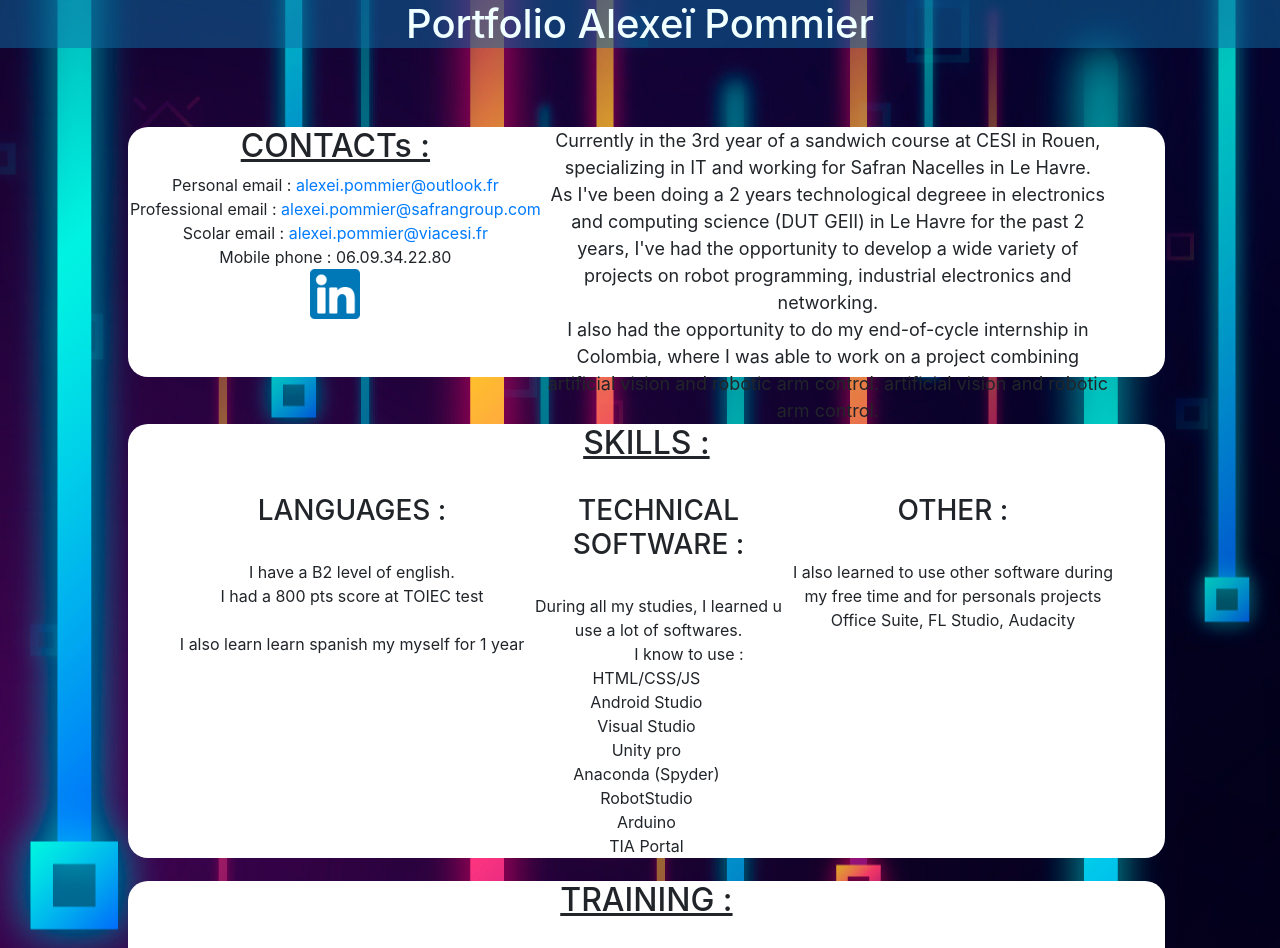
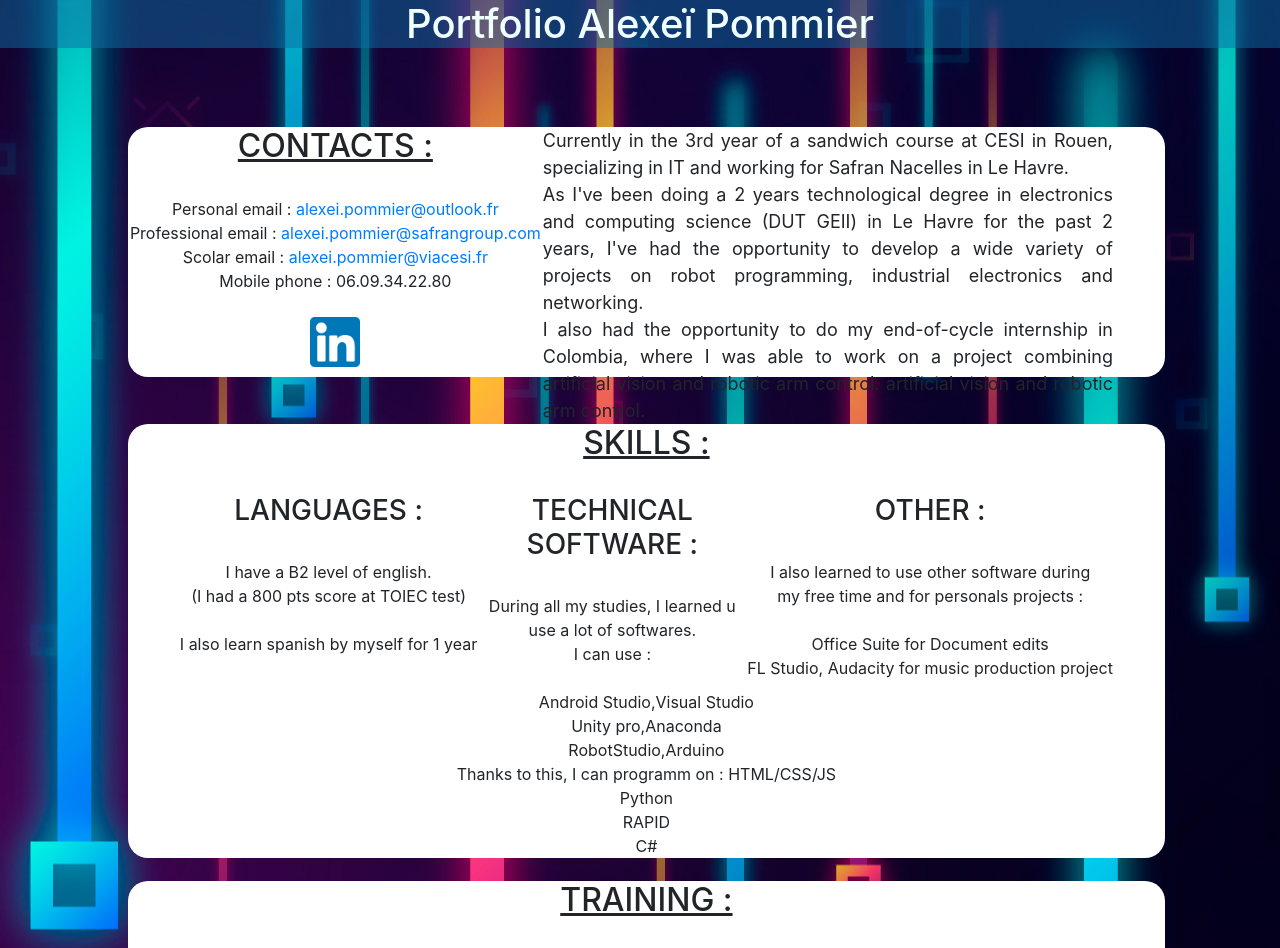
Before and after one commit to Alexeipomm/Alexeipomm.github.io, a plain HTML site: page index.html in a window 1280 px wide. Shown: the top 948 px of the page. Drawn offline with nearby package versions, Linux system fonts and the light colour scheme.

Commit message:
fezfezfezfef

```diff
--- a/index.html
+++ b/index.html
@@ -24,15 +24,15 @@
 <section id="presentation">
     <div id="contact">
       <h2 id="contacttitle">
-        CONTACTs :
-      </h2>
+        CONTACTS :
+      </h2><br>
         Personal email :
         <a href ="mailto: alexei.pommier@outlook.fr"> alexei.pommier@outlook.fr</a><br>
         Professional email :
         <a href ="mailto: alexei.pommier@safrangroup.com"> alexei.pommier@safrangroup.com</a><br>
         Scolar email :
         <a href ="mailto: alexei.pommier@viacesi.com"> alexei.pommier@viacesi.fr</a><br>
-        Mobile phone : 06.09.34.22.80<br>
+        Mobile phone : 06.09.34.22.80<br><br>
         <div class="linkedin">
       <a href="https://www.linkedin.com/in/alexei-pommier/" target="_blank">
         <img src="Images/linklogo.png"Logo LinkedIn width="50px" height="50px">
@@ -42,7 +42,7 @@
 
     <div id="resum">
 Currently in the 3rd year of a sandwich course at CESI in Rouen, specializing in IT and working for Safran Nacelles in Le Havre.<br>
-As I've been doing a 2 years technological degreee in electronics and computing science (DUT GEII) in Le Havre for the past 2 years,
+As I've been doing a 2 years technological degree in electronics and computing science (DUT GEII) in Le Havre for the past 2 years,
 I've had the opportunity to develop a wide variety of projects on robot programming, industrial electronics and networking. <br>
 I also had the opportunity to do my end-of-cycle internship in Colombia, where I was able to work on a project combining artificial vision and robotic arm control.
 artificial vision and robotic arm control.
@@ -56,30 +56,31 @@ artificial vision and robotic arm control.
             <h3>
               LANGUAGES :
             </h3><br>
-            I have a B2 level of english. <br> I had a 800 pts score at TOIEC test <br><br>
-            I also learn learn spanish my myself for 1 year
+            I have a B2 level of english. <br> (I had a 800 pts score at TOIEC test)<br><br>
+            I also learn spanish by myself for 1 year
         </div>
         <div id="autr">
           <h3>
             OTHER :
           </h3><br>
-          I also learned to use other software during <br> my free time and for personals projects<br>
-            Office Suite, FL Studio, Audacity
+          I also learned to use other software during <br> my free time and for personals projects : <br><br>
+            Office Suite for Document edits <br>
+            FL Studio, Audacity for music production project
         </div>
         <div id="tech">
           <h3>
             TECHNICAL SOFTWARE :
           </h3><br>
           During all my studies, I learned u use a lot of softwares. <br>
-          I know to use : <br>
-            HTML/CSS/JS<br>
-            Android Studio<br>
-            Visual Studio<br>
-            Unity pro<br>
-            Anaconda (Spyder)<br>
-            RobotStudio<br>
-            Arduino<br>
-            TIA Portal
+          I can use : <br><br>
+            Android Studio,Visual Studio<br>
+            Unity pro,Anaconda<br>
+            RobotStudio,Arduino<br>
+          Thanks to this, I can programm on :
+          HTML/CSS/JS <br>
+          Python <br>
+          RAPID <br>
+          C#
         </div>
 
     </div>
@@ -97,7 +98,7 @@ artificial vision and robotic arm control.
         </p>
     </div>
     <div id="expe">
-        <h2 id ="EXP">PROFFESIONALS EXPERIENCES</h2>
+        <h2 id ="EXP">EXPERIENCES</h2>
             <strong>
                 UNIVERSITY PROJECTS
             </strong>
@@ -110,14 +111,14 @@ artificial vision and robotic arm control.
               </ol>
               <div class="carousel-inner">
                 <div class="carousel-item active">
-                  <h3> <strong> UNIVERSITY PROJECTS 1 </strong> <br>
+                  <h3> <strong> UNIVERSITY PROJECT 1 </strong> <br>
                     Microbug Alarm</h3>
                   <p>I've programmed on ISIS and Proteus. <br>
                     I added various functions (an alarm, the exact date...). <br>
                     I was then able to validate my program on a real prototype.<br></p>
                 </div>
                 <div class="carousel-item">
-                  <h3><strong> UNIVERSITY PROJECTS 2 </strong><br>
+                  <h3><strong> UNIVERSITY PROJECT 2 </strong><br>
                     Colombian internship</h3>
                   <p>The aim of the internship was to program an artificial vision system to drive a robotic arm for an assembly line.<br>
                     I used Python (anaconda, Spyder) to realize the artificial vision on a webcam. <br>
@@ -127,10 +128,13 @@ artificial vision and robotic arm control.
                     Robot operates as a pick-and-place system.<br></p>
                 </div>
                 <div class="carousel-item">
-                  <h3><strong> PROFESSIONAL PROJECTS 1 </strong><br>
+                  <h3><strong> PROFESSIONAL PROJECT 1 </strong><br>
                     (Safran Nacelles):</h3>
                   <p>Development of a web GUI in HTML, CSS and JS. <br>
-                    Also set up a wifi AP to host the GUI.<br></p>
+                    Also set up a wifi AP to host the GUI.<br>
+                    Development of a test case, to tests 11 sensors<br>
+                    Use a tablet to make the operator pilot <br>
+                    the test phases and save the result as a pdf </p>
                 </div>
 
               </div>
--- a/style.css
+++ b/style.css
@@ -76,6 +76,7 @@
     float: right;
     width: 55%;
     font-size: large;
+    text-align: justify;
 }
 
 #CVtitre, #formations, #EXP, #contacttitle{
```
